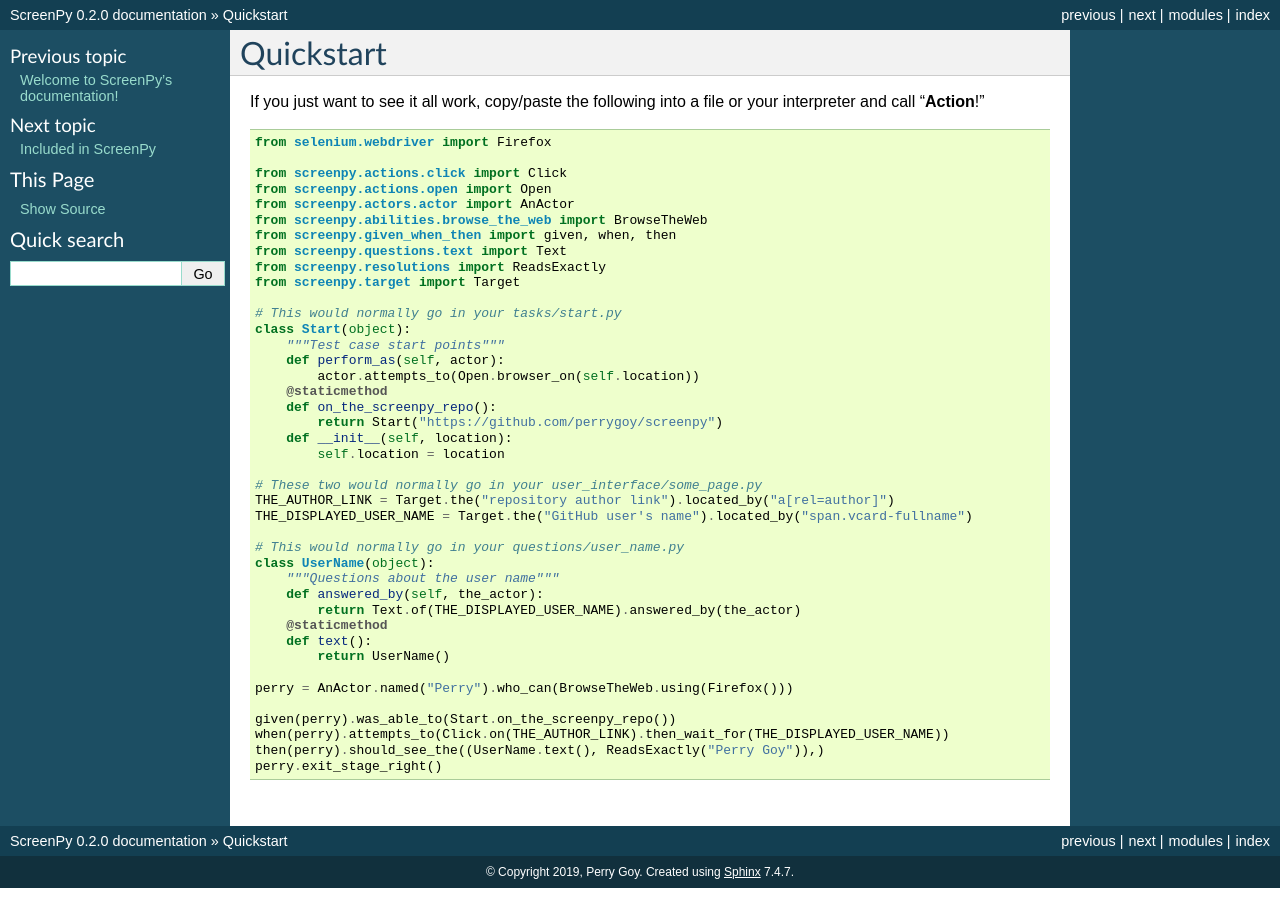
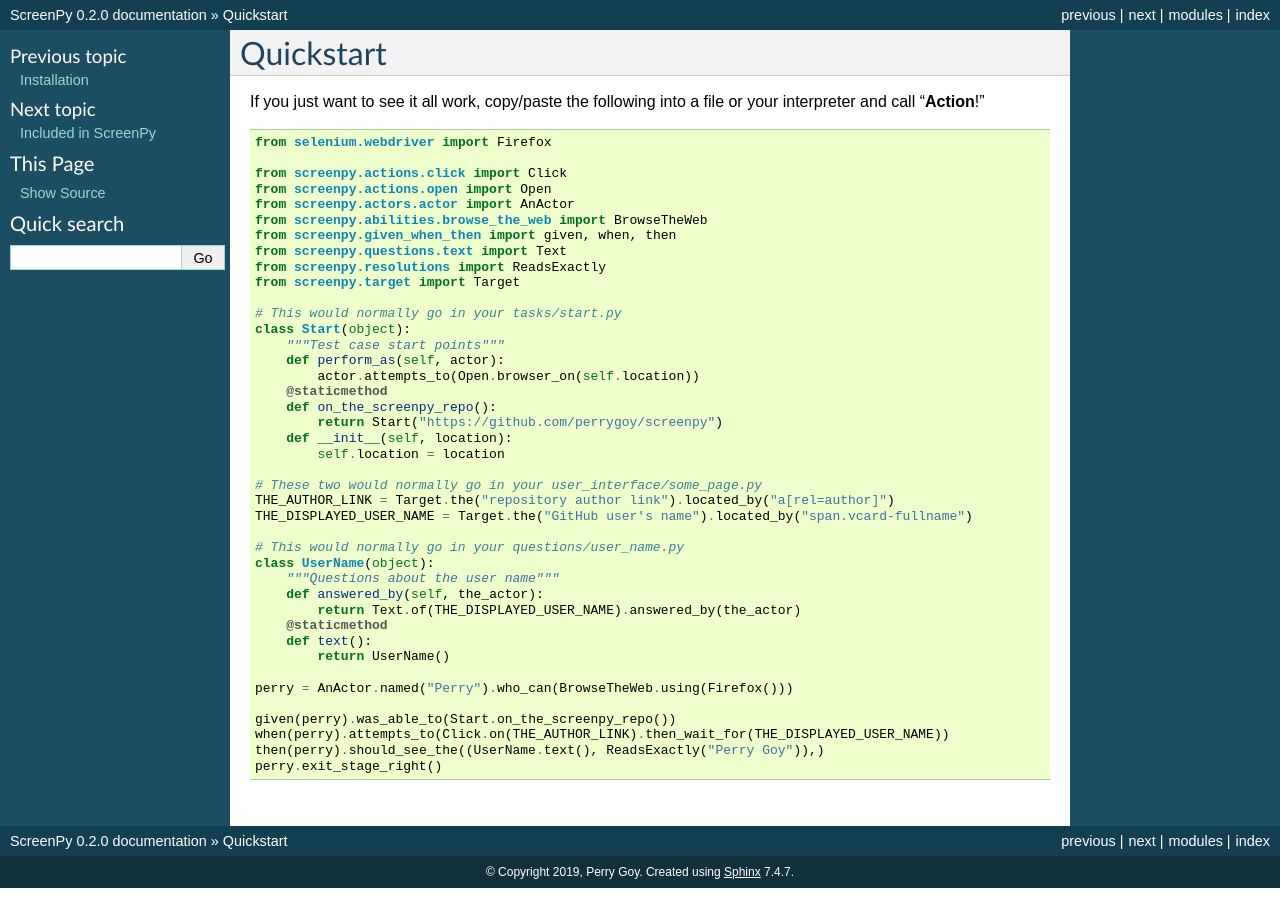
Before and after one commit to ScreenPyHQ/screenpy, a Sphinx documentation site: the page built from docs/quickstart.rst, in a window 1280 px wide. Built offline with Sphinx 7.4.7, drawn with Linux system fonts in a browser that asks for light colours.

Commit message:
add installation page.

````diff
--- a/docs/index.rst
+++ b/docs/index.rst
@@ -11,6 +11,7 @@
    :maxdepth: 2
    :caption: Contents:
 
+   installation
    quickstart
    toolkit
    filehierarchy
--- /dev/null
+++ b/docs/installation.rst
@@ -0,0 +1,8 @@
+.. _installation:
+
+Installation
+============
+
+```
+pip3 install screenpy
+```
````
